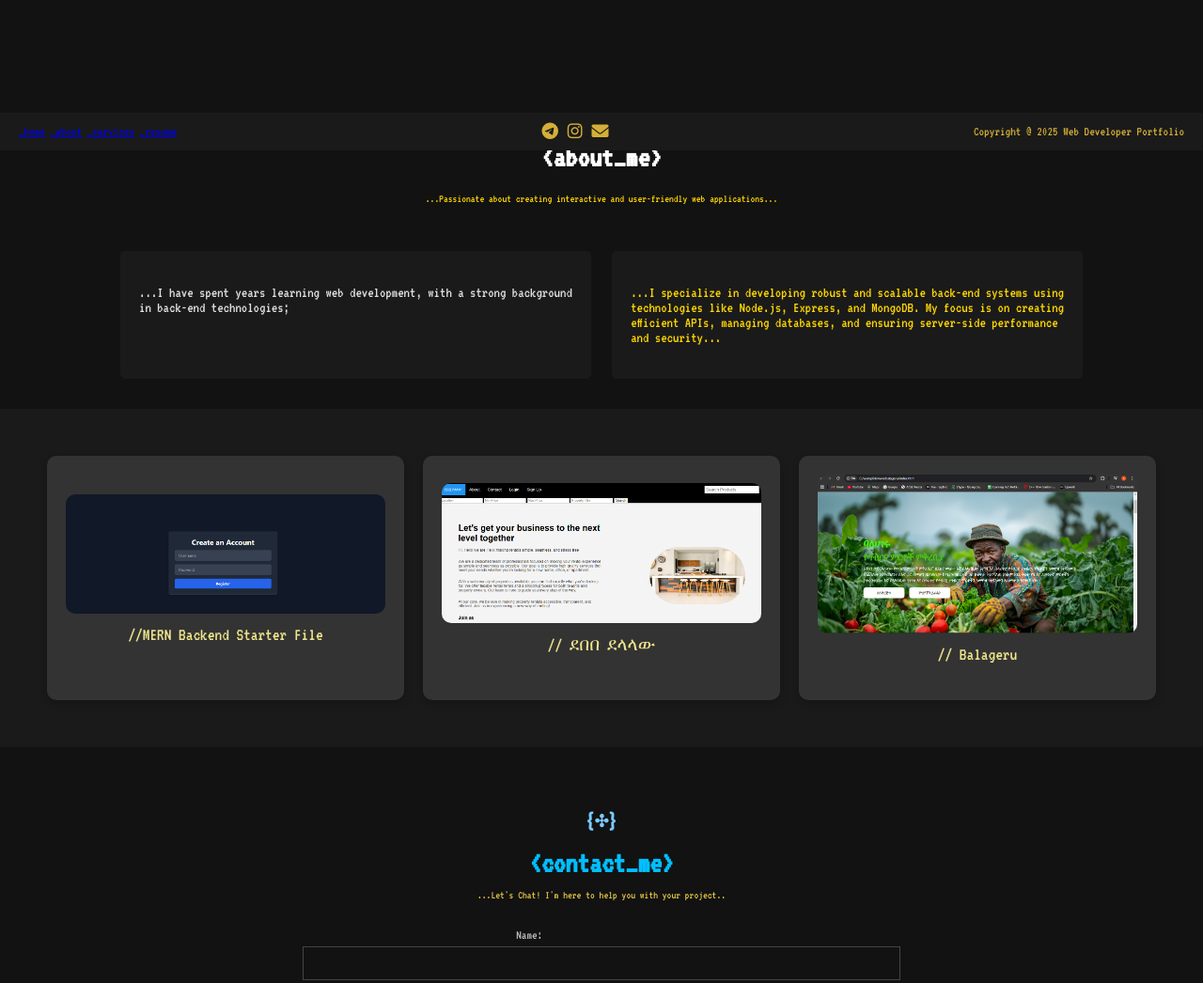
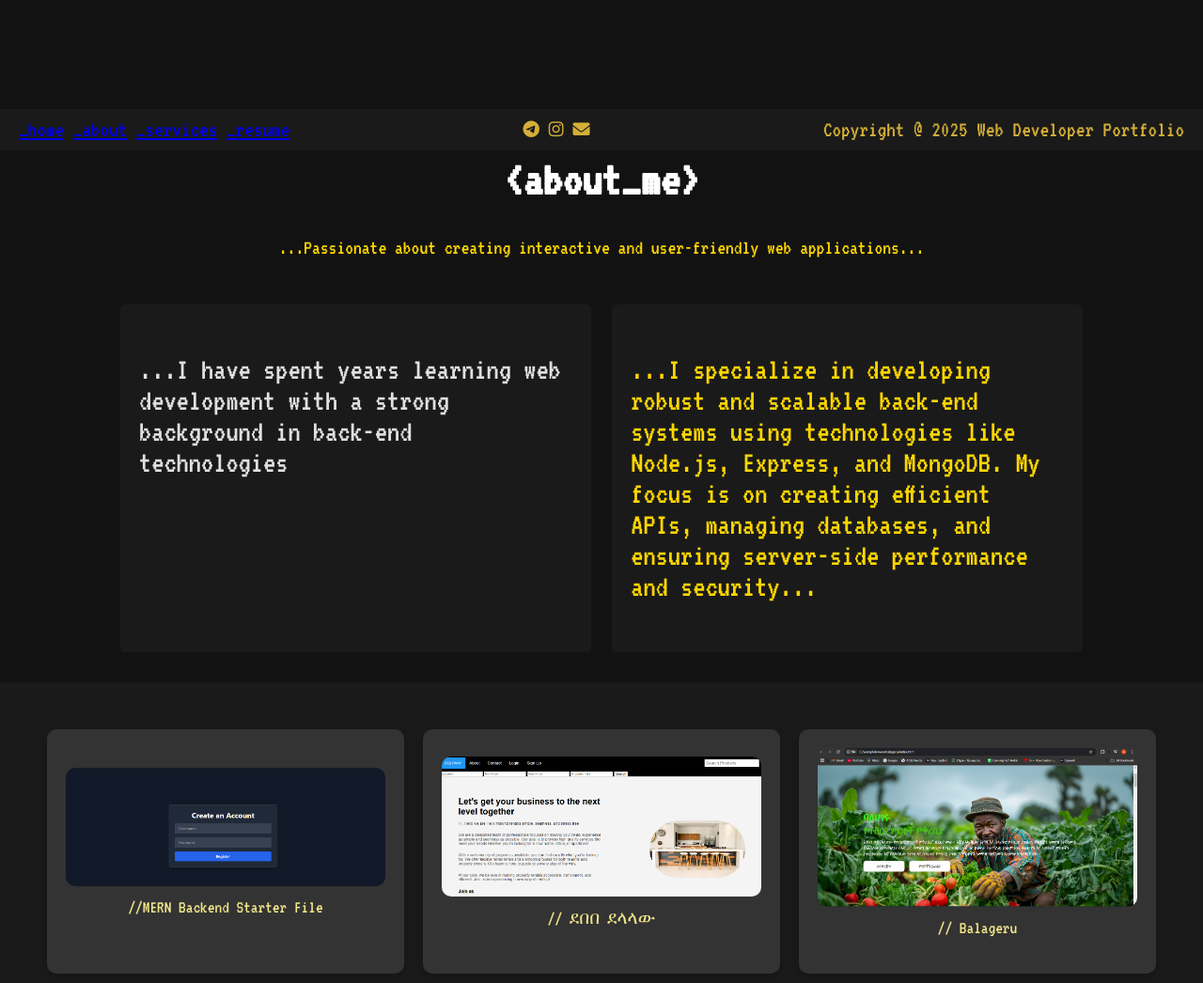
Before and after one commit to adams1864/Eliyanan, a plain HTML site: page index.html in a window 1280 px wide. Shown: the part 640-1686 px from the top of the page at 94% size. Drawn offline with Linux system fonts and the light colour scheme.

Commit message:
cleaning some stuf up

```diff
--- a/index.html
+++ b/index.html
@@ -115,13 +115,13 @@
             padding-top: 50px;
         }
         .about-title {
-            font-size: 32px;
+            font-size: 52px;
             color: #fff;
             font-weight: 800; /* Added font weight */
         }
         .about-subtitle {
             color: #ffd700;
-            font-size: 12px;
+            font-size: 22px;
             margin-top: 10px;
             font-weight: 500; /* Added font weight */
         }
@@ -135,6 +135,7 @@
             padding: 20px;
             background: #1a1a1a;
             border-radius: 5px;
+            font-size: 33px; /* Increased font size */
         }
         .about-left {
             text-align: left;
@@ -163,7 +164,7 @@
             font-size: 18px;
         }
         .contact-section .contact-title {
-            font-size: 32px;
+            font-size: 42px;
             margin: 10px 0;
         }
         .contact-section .description {
@@ -212,7 +213,7 @@
             background-color: #1a1a1a;
             color: #d4af37;
             font-family: 'VT323', monospace;
-            font-size: 14px;
+            font-size: 24px;
             padding: 10px 0;
             display: flex;
             justify-content: space-between;
@@ -223,6 +224,7 @@
         }
         footer .left, footer .right {
             margin: 0 20px;
+            text-decoration: none;
         }
         footer .center {
             display: flex;
@@ -315,8 +317,8 @@
         <p class="about-subtitle">...Passionate about creating interactive and user-friendly web applications...</p>
         <div class="about-content">
             <div class="about-left">
-                <p>...I have spent  years learning  web development, with a strong background in
-                 back-end technologies;</p>
+                <p>...I have spent  years learning  web development with a strong background in
+                 back-end technologies</p>
             </div>
             <div class="about-right">
                 <p>...I specialize in developing robust and scalable back-end systems using technologies like Node.js, Express, and MongoDB. My focus is on creating efficient APIs, managing databases, and ensuring server-side performance and security...</p>
```
Also changed, not shown: about.html (+1 -1 lines), portfolio.html (+1 -1 lines), services.html (+1 -1 lines).
